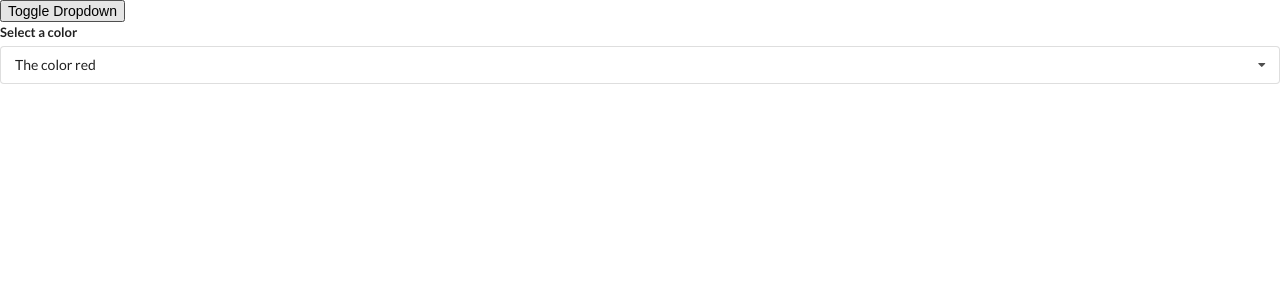
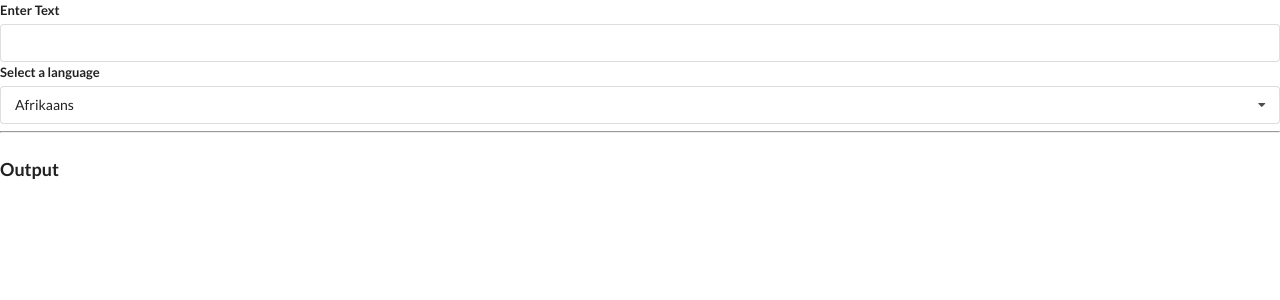
Before and after one commit to BrianDriscollCode/React_Widget_Practice_with_Hooks, a React (Create React App) app: page / in a window 1280 px wide. Shown: the top 300 px of the page. Built offline with nearby package versions, Linux system fonts and the light colour scheme; no server answers.

Commit message:
Started translation widget that now calls api and translate. Need to add output to screen

```diff
--- a/src/App.js
+++ b/src/App.js
@@ -2,6 +2,8 @@
 import Accordion from './components/Accordion'
 import Search from './components/Search'
 import Dropdown from './components/Dropdown';
+import Translate from './components/Translate';
+
 
 const items = [
 
@@ -39,21 +41,10 @@
 
 const App = () => {
 
-    const [selected, setSelected] = useState(options[0])
-    const [showDropdown, setShowDropdown] = useState(true);
-
     return (
 
             <div>
-                <button onClick={() => setShowDropdown(!showDropdown)}>Toggle Dropdown</button>
-                {showDropdown ?
-                    <Dropdown
-                        selected={selected}
-                        onSelectedChange={setSelected}
-                        options={options}
-                    /> :null
-                }
-
+               <Translate />
             </div>
 
 
--- /dev/null
+++ b/src/components/Convert.js
@@ -0,0 +1,27 @@
+import React, { useState, useEffect } from 'react'
+import axios from 'axios'
+
+const Convert = ( {language, text} ) => {
+
+    useEffect(() => {
+
+        //this is a post request.
+        //hence the 2nd empty object for the "body"
+        //but we still use the 3rd object for parameters
+        axios.post('https://translation.googleapis.com/language/translate/v2',
+        {},
+        {
+            params: {
+                q: text,
+                target: language.value,
+                key: 'AIzaSyCHUCmpR7cT_yDFHC98CZJy2LTms-IwDlM'
+            }
+        })
+
+    }, [language, text])
+
+    return <div> </div>
+
+}
+
+export default Convert
--- a/src/components/Dropdown.js
+++ b/src/components/Dropdown.js
@@ -1,7 +1,7 @@
 import React, { useState, useEffect, useRef } from 'react'
 
 
-const Dropdown = ( { options, selected, onSelectedChange } ) => {
+const Dropdown = ( { label, options, selected, onSelectedChange } ) => {
 
     const [open, setOpen] = useState(false);
     const ref = useRef();
@@ -52,7 +52,7 @@
 
         <div ref={ref} className='ui form'>
             <div className="field">
-                <label className='label'> Select a color </label>
+                <label className='label'> {label} </label>
                 <div onClick={() => setOpen(!open)} className={`ui selection dropdown ${open ? 'visible active' : ''}`}> {/* Ternary for opening and closing drop down */}
                     <i className="dropdown icon"></i>
                     <div className="text">{selected.label}</div>
--- /dev/null
+++ b/src/components/Translate.js
@@ -0,0 +1,54 @@
+import React, { useState } from 'react'
+import Dropdown from './Dropdown'
+import Convert from './Convert';
+
+
+
+
+const options = [
+
+    {
+        label: 'Afrikaans',
+        value: 'af'
+    },
+    {
+        label: 'Arabic',
+        value: 'ar'
+    },
+    {
+        label: 'Hindi',
+        value: 'hi'
+    }
+
+]
+
+const Translate = () => {
+
+    const [language, setLanguage] = useState(options[0])
+    const [text, setText] = useState('');
+
+    return (
+
+        <div>
+            <div className="ui form">
+                <div className='field'>
+                    <label> Enter Text </label>
+                    <input value={text} onChange={(e) => setText(e.target.value)} />
+                </div>
+            </div>
+            <Dropdown
+                label="Select a language"
+                selected={language}
+                onSelectedChange={setLanguage}
+                options={options}
+            />
+            <hr />
+            <h3 className="ui header">Output</h3>
+            <Convert text={text} language={language} />
+
+        </div>
+    )
+
+};
+
+export default Translate
```
